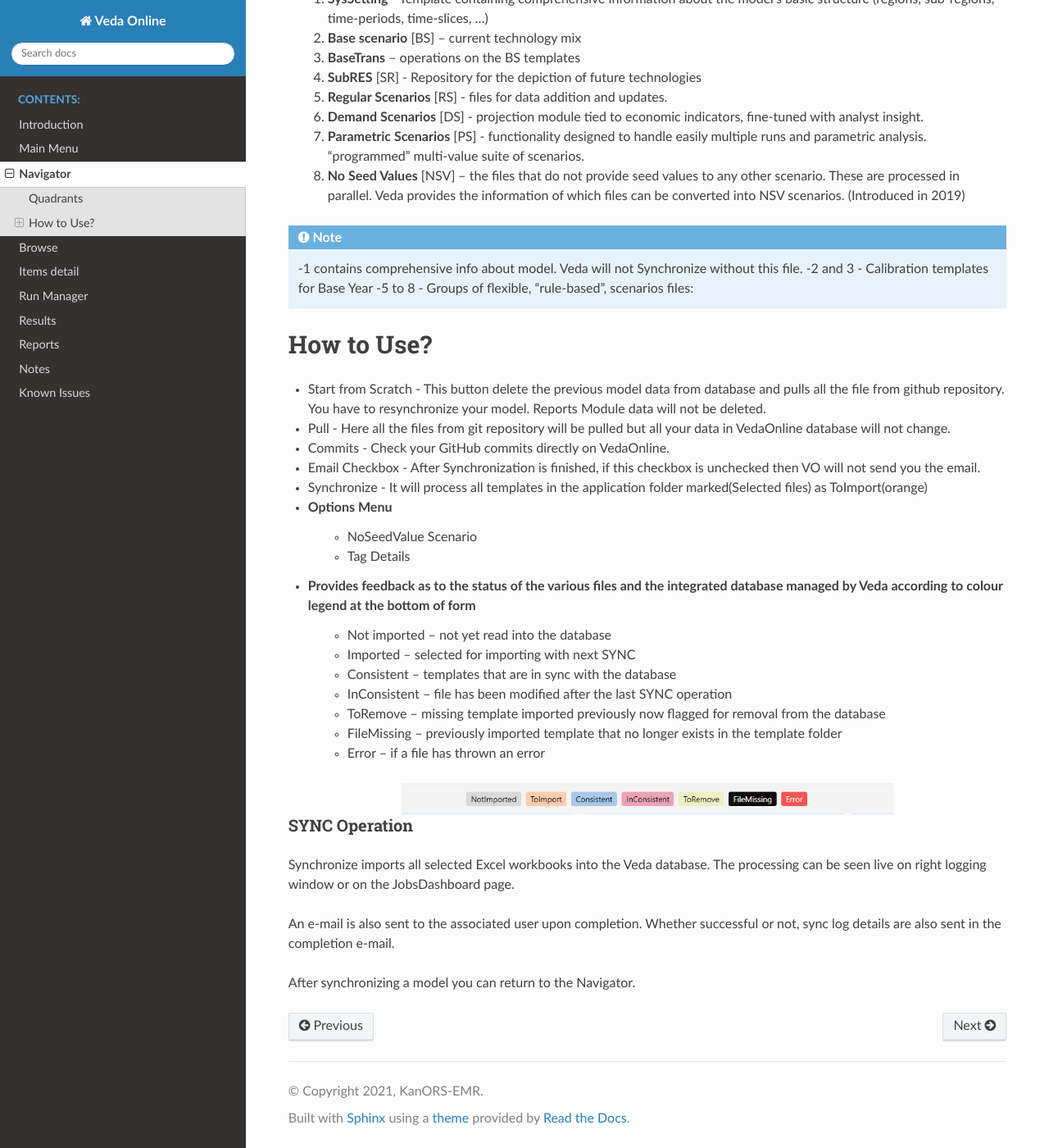
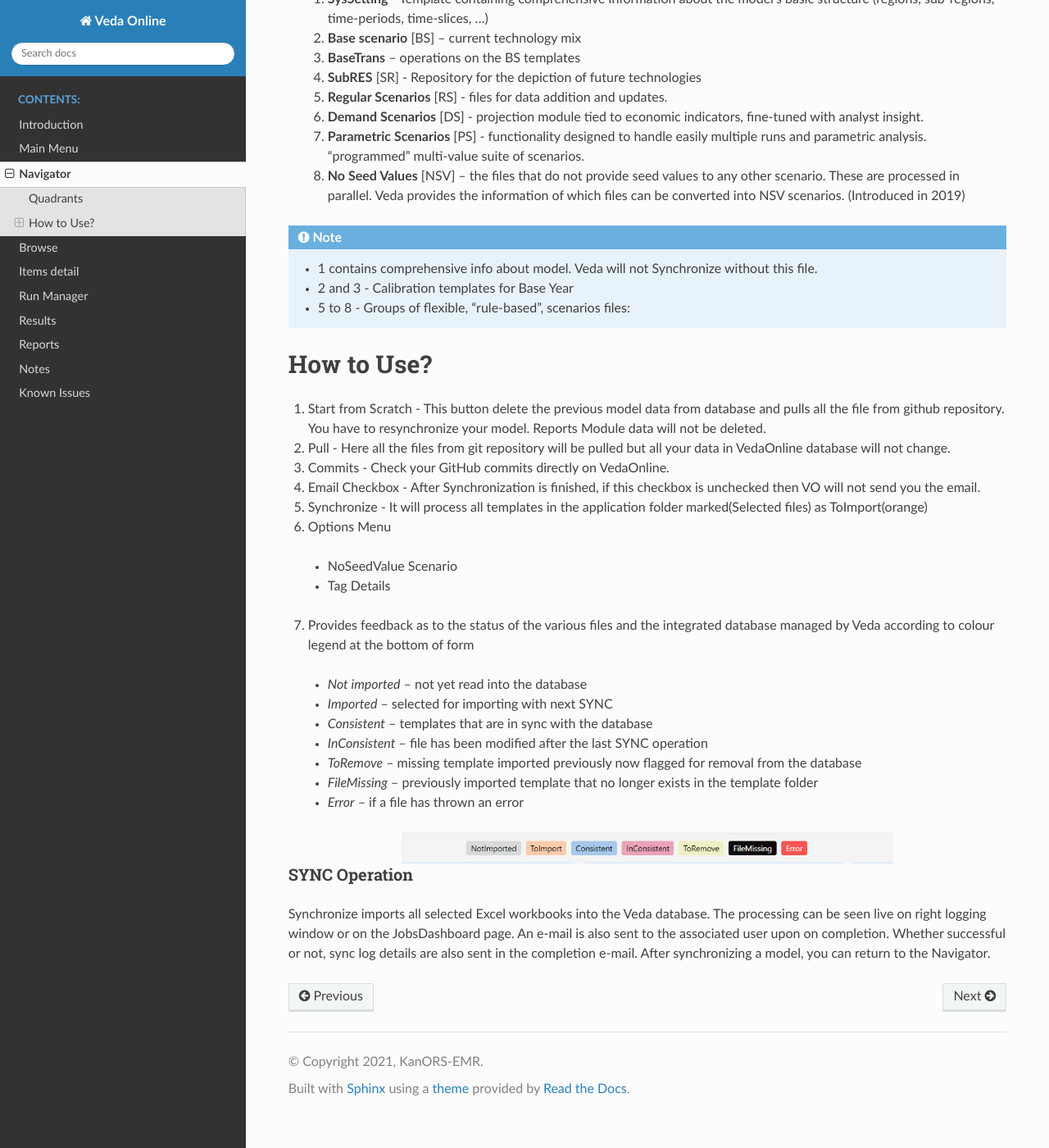
Before and after one commit to kanors-emr/VedaOnline-documentation, a Sphinx documentation site: the page built from source/pages/Navigator.rst, in a window 1280 px wide and 1400 px high, scrolled down 710 px. Shown: the whole window at 82% size. Built offline with Sphinx 7.4.7 and the Read the Docs theme 2.0.0, drawn with Linux system fonts in a browser that asks for light colours.

Commit message:
Update Navigator.rst

```diff
--- a/source/pages/Navigator.rst
+++ b/source/pages/Navigator.rst
@@ -23,45 +23,39 @@ Quadrants
    5. **Regular Scenarios** [RS] - files for data addition and updates.
    6. **Demand Scenarios** [DS] - projection module tied to economic indicators, fine-tuned with analyst insight.
    7. **Parametric Scenarios** [PS] - functionality designed to handle easily multiple runs and parametric analysis. “programmed” multi-value suite of scenarios.
-   8. **No Seed Values** [NSV] – the files that do not provide seed values to any other scenario. These are processed in parallel. Veda provides the information of which files can be converted into NSV scenarios. (Introduced in 2019)
+   #. **No Seed Values** [NSV] – the files that do not provide seed values to any other scenario. These are processed in parallel. Veda provides the information of which files can be converted into NSV scenarios. (Introduced in 2019)
 
 .. note::
-   -1 contains comprehensive info about model. Veda will not Synchronize without this file.
-   -2 and 3 - Calibration templates for Base Year
-   -5 to 8 - Groups of flexible, “rule-based”, scenarios files:
+   - 1 contains comprehensive info about model. Veda will not Synchronize without this file.
+   - 2 and 3 - Calibration templates for Base Year
+   - 5 to 8 - Groups of flexible, “rule-based”, scenarios files:
 
 
 How to Use?
 -----------
 
-* Start from Scratch - This button delete the previous model data from database and pulls all the file from github repository. You have to resynchronize your model. Reports Module data will not be deleted.
-* Pull - Here all the files from git repository will be pulled but all your data in VedaOnline database will not change.
-* Commits - Check your GitHub commits directly on VedaOnline.
-* Email Checkbox - After Synchronization is finished, if this checkbox is unchecked then VO will not send you the email.
-* Synchronize - It will process all templates in the application folder marked(Selected files) as ToImport(orange)
-* Options Menu
-   * NoSeedValue Scenario
-   * Tag Details
-* Provides feedback as to the status of the various files and the integrated database managed by Veda according to colour legend at the bottom of form
-    * Not imported – not yet read into the database
-    * Imported – selected for importing with next SYNC
-    * Consistent – templates that are in sync with the database
-    * InConsistent – file has been modified after the last SYNC operation
-    * ToRemove – missing template imported previously now flagged for removal from the database
-    * FileMissing – previously imported template that no longer exists in the template folder
-    * Error – if a file has thrown an error
+#. Start from Scratch - This button delete the previous model data from database and pulls all the file from github repository. You have to resynchronize your model. Reports Module data will not be deleted.
+#. Pull - Here all the files from git repository will be pulled but all your data in VedaOnline database will not change.
+#. Commits - Check your GitHub commits directly on VedaOnline.
+#. Email Checkbox - After Synchronization is finished, if this checkbox is unchecked then VO will not send you the email.
+#. Synchronize - It will process all templates in the application folder marked(Selected files) as ToImport(orange)
+#. Options Menu
+ * NoSeedValue Scenario
+ * Tag Details
+7. Provides feedback as to the status of the various files and the integrated database managed by Veda according to colour legend at the bottom of form
+ * *Not imported* – not yet read into the database
+ * *Imported* – selected for importing with next SYNC
+ * *Consistent* – templates that are in sync with the database
+ * *InConsistent* – file has been modified after the last SYNC operation
+ * *ToRemove* – missing template imported previously now flagged for removal from the database
+ * *FileMissing* – previously imported template that no longer exists in the template folder
+ * *Error* – if a file has thrown an error
 
 .. image:: images/nav_files_status_legend.png
    :width: 600
    :align: center
 
-
-
 SYNC Operation
 ^^^^^^^^^^^^^^
-
-Synchronize imports all selected Excel workbooks into the Veda database. The processing can be seen live on right logging window or on the JobsDashboard page.
-
-An e-mail is also sent to the associated user upon completion. Whether successful or not, sync log details are also sent in the completion e-mail.
-
-After synchronizing a model you can return to the Navigator.
+Synchronize imports all selected Excel workbooks into the Veda database. The processing can be seen live on right logging window or on the JobsDashboard page. An e-mail is also sent to the associated user upon on completion. Whether successful or not, sync log details are also sent in the completion e-mail.
+After synchronizing a model, you can return to the Navigator.
```
